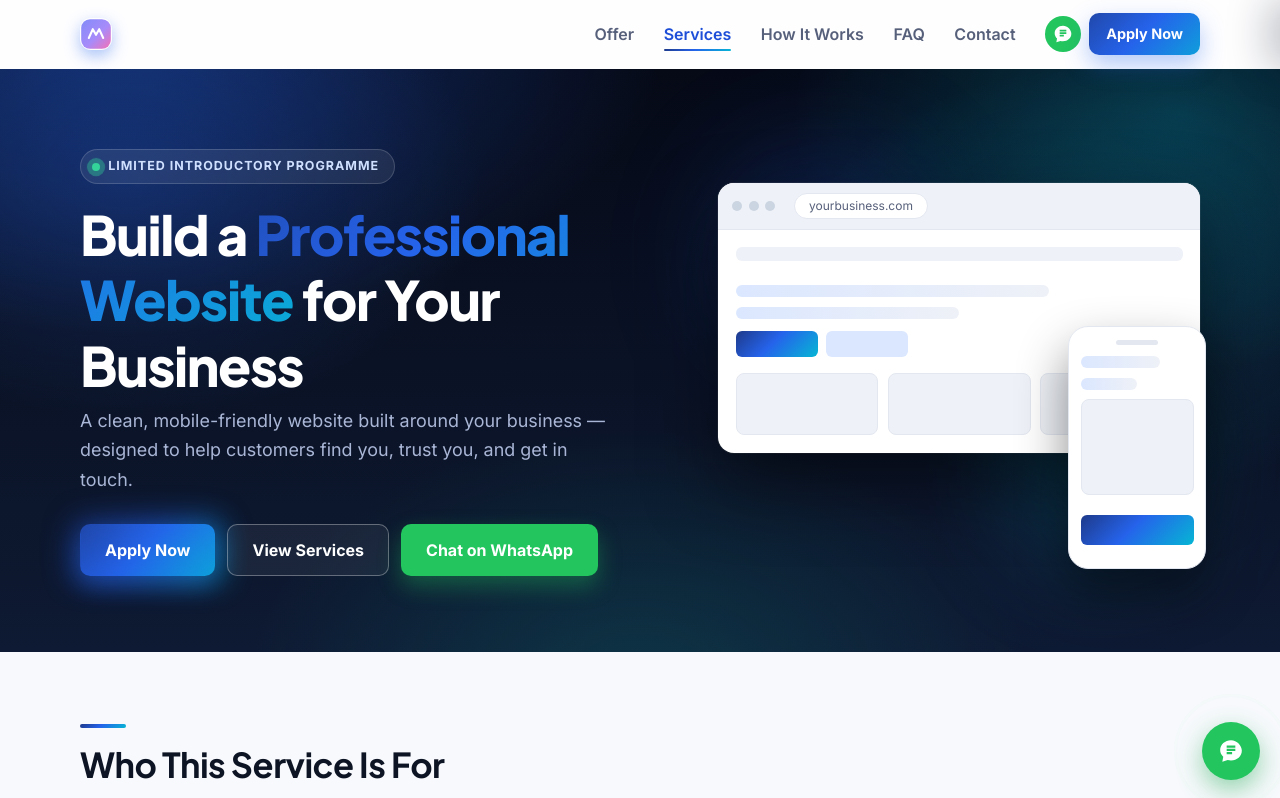
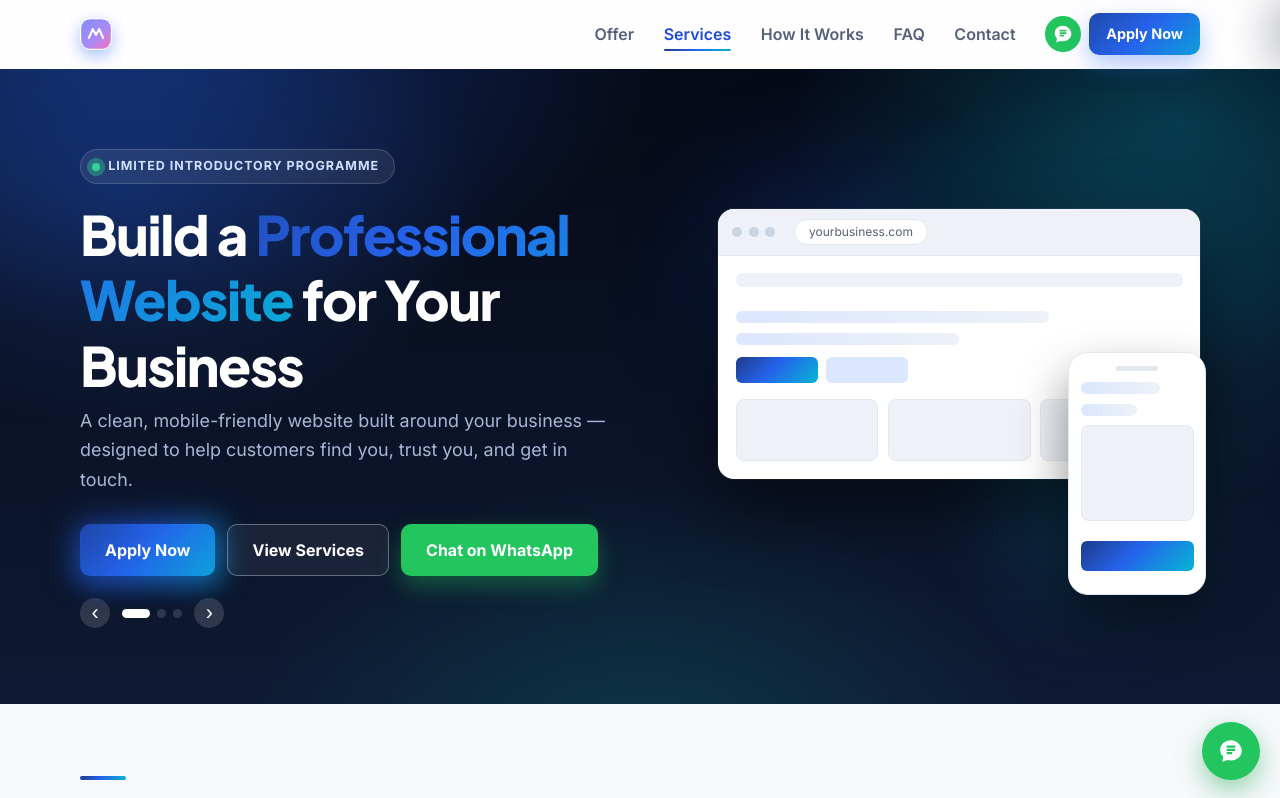
Before and after one commit to manojrashinkar-sys/website-offer, a React (Vite) app in the folder frontend/: page / in a window 1280 px wide. Shown: the top 798 px of the page. Built offline with nearby package versions, Linux system fonts and the light colour scheme; no server answers.

Commit message:
Add auto-scrolling hero carousel

```diff
--- a/frontend/src/components/HeroSection.tsx
+++ b/frontend/src/components/HeroSection.tsx
@@ -1,24 +1,85 @@
+import { useEffect, useState } from 'react';
 import { trackEvent } from '../analytics';
 import { config } from '../config';
 import { generalEnquiryMessage, whatsappLink } from '../utils/whatsapp';
 import { scrollToSection } from './OfferHeader';
 
+const heroSlides = [
+  {
+    eyebrow: 'Limited Introductory Programme',
+    lead: 'Build a ',
+    highlight: 'Professional Website',
+    tail: ' for Your Business',
+    description: 'A clean, mobile-friendly website built around your business — designed to help customers find you, trust you, and get in touch.',
+    theme: 'blue',
+  },
+  {
+    eyebrow: 'Designed for Every Screen',
+    lead: 'Turn Visitors Into ',
+    highlight: 'Real Enquiries',
+    tail: '',
+    description: 'Give customers a fast, polished experience with clear services, strong calls to action, and one-tap WhatsApp contact.',
+    theme: 'violet',
+  },
+  {
+    eyebrow: 'Launch With Confidence',
+    lead: 'Get Your Business ',
+    highlight: 'Online Faster',
+    tail: '',
+    description: 'From mobile-friendly design to basic SEO and deployment support, everything you need for a credible online presence.',
+    theme: 'teal',
+  },
+] as const;
+
 export default function HeroSection() {
+  const [activeSlide, setActiveSlide] = useState(0);
+  const [isPaused, setIsPaused] = useState(false);
+
+  useEffect(() => {
+    if (isPaused) return;
+    const timer = window.setInterval(
+      () => setActiveSlide((current) => (current + 1) % heroSlides.length),
+      5500,
+    );
+    return () => window.clearInterval(timer);
+  }, [isPaused]);
+
+  const changeSlide = (index: number) => {
+    setActiveSlide((index + heroSlides.length) % heroSlides.length);
+  };
+
   return (
-    <section className="hero" id="top">
+    <section
+      className={`hero hero-theme-${heroSlides[activeSlide].theme}`}
+      id="top"
+      aria-roledescription="carousel"
+      aria-label="Website offer highlights"
+      onMouseEnter={() => setIsPaused(true)}
+      onMouseLeave={() => setIsPaused(false)}
+      onFocusCapture={() => setIsPaused(true)}
+      onBlurCapture={(event) => {
+        if (!event.currentTarget.contains(event.relatedTarget as Node | null)) setIsPaused(false);
+      }}
+    >
       <div className="container hero-inner">
         <div className="hero-copy">
-          <p className="hero-eyebrow">
-            <span className="pulse-dot" aria-hidden="true" />
-            Limited Introductory Programme
-          </p>
-          <h1>
-            Build a <span className="text-gradient">Professional Website</span> for Your Business
-          </h1>
-          <p className="hero-sub">
-            A clean, mobile-friendly website built around your business — designed to help
-            customers find you, trust you, and get in touch.
-          </p>
+          <div className="hero-slider-window">
+            <div className="hero-slider-track" style={{ transform: `translateX(-${activeSlide * 100}%)` }}>
+              {heroSlides.map((slide, index) => (
+                <div className="hero-slide" key={slide.eyebrow} aria-hidden={index !== activeSlide}>
+                  <p className="hero-eyebrow">
+                    <span className="pulse-dot" aria-hidden="true" />
+                    {slide.eyebrow}
+                  </p>
+                  <h1>
+                    {slide.lead}<span className="text-gradient">{slide.highlight}</span>{slide.tail}
+                  </h1>
+                  <p className="hero-sub">{slide.description}</p>
+                </div>
+              ))}
+            </div>
+          </div>
+
           <div className="hero-actions">
             <button
               className="btn btn-primary btn-glow"
@@ -50,10 +111,26 @@ export default function HeroSection() {
               </a>
             )}
           </div>
+
+          <div className="hero-controls">
+            <button className="hero-arrow" type="button" onClick={() => changeSlide(activeSlide - 1)} aria-label="Previous hero slide">‹</button>
+            <div className="hero-dots" aria-label="Choose a hero slide">
+              {heroSlides.map((slide, index) => (
+                <button
+                  className={`hero-dot${index === activeSlide ? ' active' : ''}`}
+                  type="button"
+                  key={slide.eyebrow}
+                  onClick={() => changeSlide(index)}
+                  aria-label={`Show slide ${index + 1}`}
+                  aria-current={index === activeSlide ? 'true' : undefined}
+                />
+              ))}
+            </div>
+            <button className="hero-arrow" type="button" onClick={() => changeSlide(activeSlide + 1)} aria-label="Next hero slide">›</button>
+          </div>
         </div>
 
         <div className="hero-visual" aria-hidden="true">
-          {/* Abstract browser-frame mockup + drifting gradient blobs — pure CSS, no copyrighted images. */}
           <div className="blob blob-1" />
           <div className="blob blob-2" />
           <div className="browser-frame">
--- a/frontend/src/styles/offer.css
+++ b/frontend/src/styles/offer.css
@@ -223,6 +223,19 @@ p { margin: 0 0 0.75rem; }
     linear-gradient(180deg, var(--hero-bg-1), var(--hero-bg-2));
   color: var(--hero-ink);
   padding: 5rem 0 4.75rem;
+  transition: background 0.8s ease;
+}
+.hero-theme-violet {
+  background:
+    radial-gradient(900px 520px at 10% -8%, rgba(124, 58, 237, 0.42), transparent 60%),
+    radial-gradient(700px 460px at 92% 8%, rgba(236, 72, 153, 0.24), transparent 55%),
+    linear-gradient(180deg, #0c0718, #24133c);
+}
+.hero-theme-teal {
+  background:
+    radial-gradient(900px 520px at 10% -8%, rgba(13, 148, 136, 0.4), transparent 60%),
+    radial-gradient(700px 460px at 92% 8%, rgba(34, 197, 94, 0.22), transparent 55%),
+    linear-gradient(180deg, #041311, #0c302a);
 }
 /* A second, slowly-drifting gradient layer behind the content for subtle depth. */
 .hero::before {
@@ -237,6 +250,10 @@ p { margin: 0 0 0.75rem; }
   50% { transform: translate(-3%, 2%) rotate(2deg); }
 }
 .hero-inner { display: grid; grid-template-columns: 1.1fr 0.9fr; gap: 3rem; align-items: center; position: relative; z-index: 1; }
+.hero-copy { min-width: 0; }
+.hero-slider-window { overflow: hidden; }
+.hero-slider-track { display: flex; transition: transform 0.7s cubic-bezier(0.22, 1, 0.36, 1); }
+.hero-slide { flex: 0 0 100%; min-width: 0; padding-right: 0.25rem; }
 .hero-eyebrow {
   display: inline-flex; align-items: center; gap: 0.5rem;
   font-weight: 700; font-size: 0.78rem; letter-spacing: 0.08em;
@@ -255,6 +272,17 @@ p { margin: 0 0 0.75rem; }
 }
 .hero-sub { font-size: 1.12rem; color: var(--hero-ink-soft); max-width: 34rem; margin-bottom: 1.85rem; animation: hero-fade-up 0.7s ease 0.16s both; }
 .hero-actions { display: flex; flex-wrap: wrap; gap: 0.75rem; animation: hero-fade-up 0.7s ease 0.24s both; }
+.hero-controls { display: flex; align-items: center; gap: 0.75rem; margin-top: 1.35rem; }
+.hero-dots { display: flex; align-items: center; gap: 0.45rem; }
+.hero-dot, .hero-arrow {
+  border: 0; cursor: pointer; color: #fff; background: rgba(255, 255, 255, 0.14);
+  transition: width 0.25s ease, background 0.25s ease, transform 0.2s ease;
+}
+.hero-dot { width: 9px; height: 9px; padding: 0; border-radius: 999px; }
+.hero-dot.active { width: 28px; background: #fff; }
+.hero-arrow { width: 30px; height: 30px; border-radius: 50%; font-size: 1.35rem; line-height: 1; }
+.hero-arrow:hover, .hero-arrow:focus-visible { background: rgba(255, 255, 255, 0.28); transform: scale(1.06); }
+.hero-dot:focus-visible, .hero-arrow:focus-visible { outline: 2px solid #fff; outline-offset: 3px; }
 @keyframes hero-fade-up {
   from { opacity: 0; transform: translateY(16px); }
   to { opacity: 1; transform: none; }
@@ -657,3 +685,7 @@ p { margin: 0 0 0.75rem; }
   .card-grid { grid-template-columns: repeat(auto-fill, minmax(160px, 1fr)); }
   .mobile-nav { width: 88vw; }
 }
+
+@media (prefers-reduced-motion: reduce) {
+  .hero-slider-track, .hero { transition: none; }
+}
```
